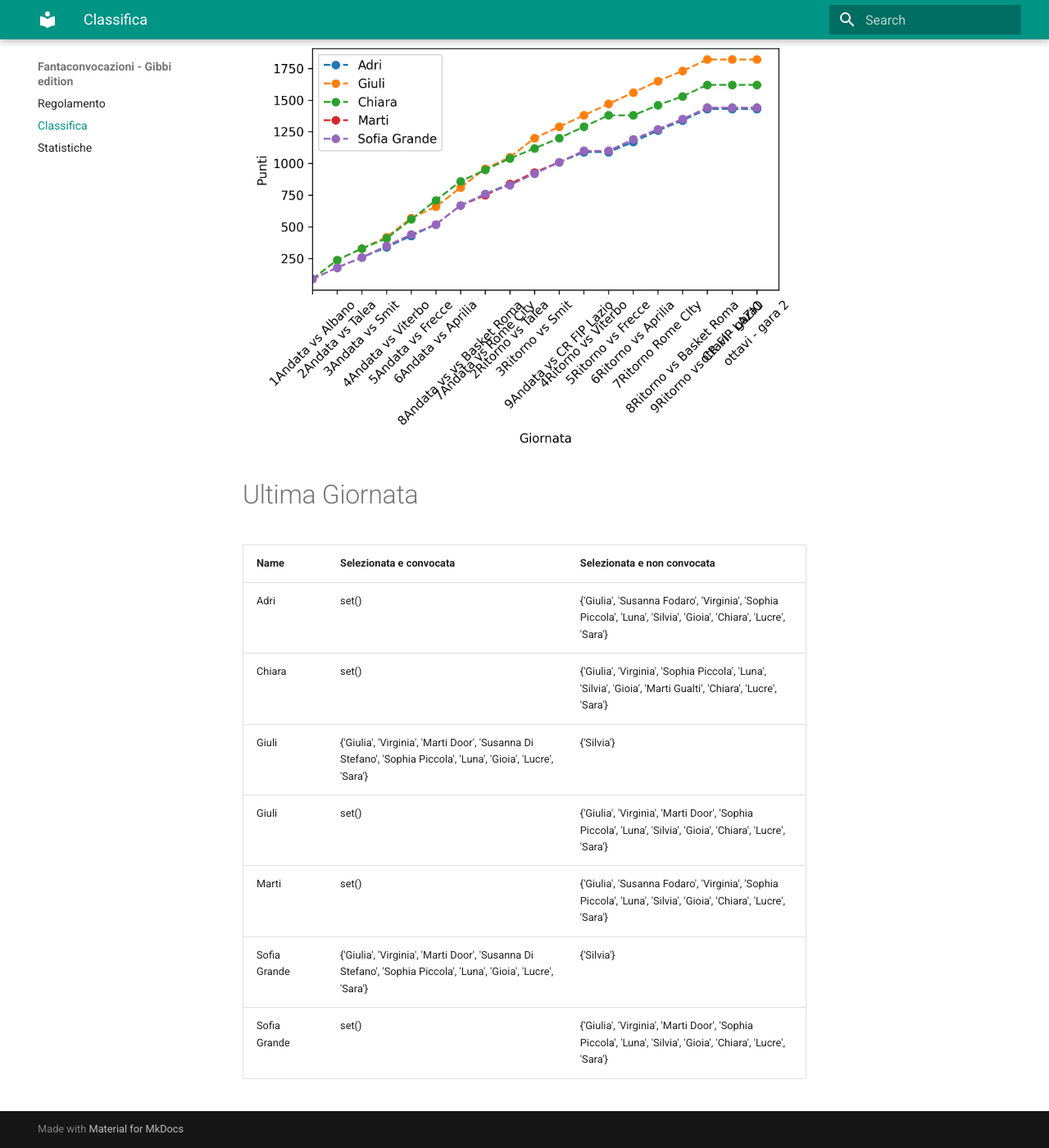
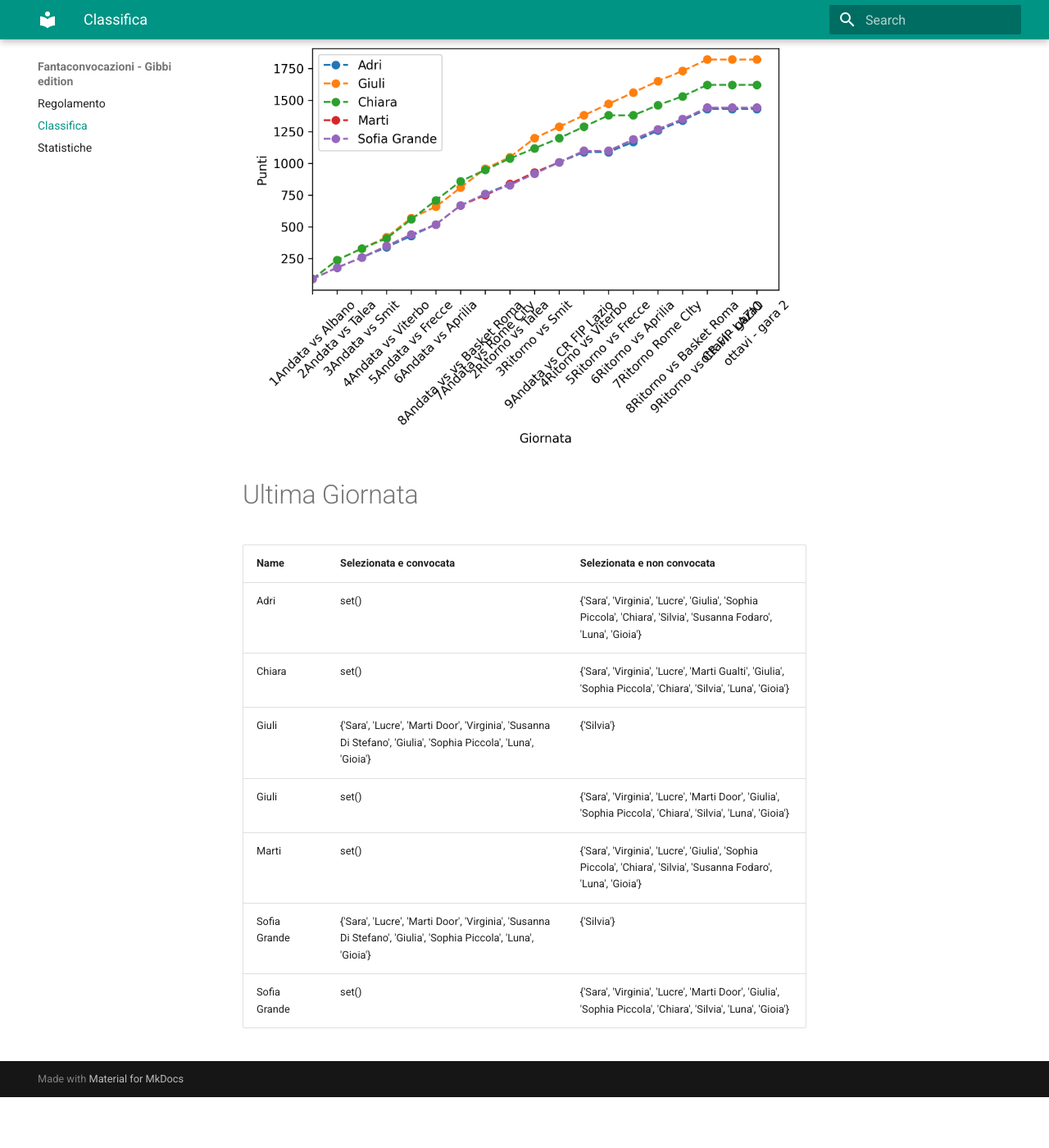
Before and after one commit to martinig94/fantagibbi, an MkDocs documentation site: the page built from docs/Classifica.md, in a window 1280 px wide and 1400 px high, scrolled down 565 px. Shown: the whole window at 82% size. Built offline with MkDocs 1.6.1 and Material for MkDocs 9.7.7, drawn with Linux system fonts in a browser that asks for light colours; after the commit the page ends 1903 px from its top, so only the background shows below that.

Commit message:
Auto-update from main.py

```diff
--- a/docs/Classifica.md
+++ b/docs/Classifica.md
@@ -18,11 +18,11 @@
 <!-- START_TABLE CORRECT -->
 | Name         | Selezionata e convocata                                                                                        | Selezionata e non convocata                                                                                      |
 |:-------------|:---------------------------------------------------------------------------------------------------------------|:-----------------------------------------------------------------------------------------------------------------|
-| Adri         | set()                                                                                                          | {'Giulia', 'Susanna Fodaro', 'Virginia', 'Sophia Piccola', 'Luna', 'Silvia', 'Gioia', 'Chiara', 'Lucre', 'Sara'} |
-| Chiara       | set()                                                                                                          | {'Giulia', 'Virginia', 'Sophia Piccola', 'Luna', 'Silvia', 'Gioia', 'Marti Gualti', 'Chiara', 'Lucre', 'Sara'}   |
-| Giuli        | {'Giulia', 'Virginia', 'Marti Door', 'Susanna Di Stefano', 'Sophia Piccola', 'Luna', 'Gioia', 'Lucre', 'Sara'} | {'Silvia'}                                                                                                       |
-| Giuli        | set()                                                                                                          | {'Giulia', 'Virginia', 'Marti Door', 'Sophia Piccola', 'Luna', 'Silvia', 'Gioia', 'Chiara', 'Lucre', 'Sara'}     |
-| Marti        | set()                                                                                                          | {'Giulia', 'Susanna Fodaro', 'Virginia', 'Sophia Piccola', 'Luna', 'Silvia', 'Gioia', 'Chiara', 'Lucre', 'Sara'} |
-| Sofia Grande | {'Giulia', 'Virginia', 'Marti Door', 'Susanna Di Stefano', 'Sophia Piccola', 'Luna', 'Gioia', 'Lucre', 'Sara'} | {'Silvia'}                                                                                                       |
-| Sofia Grande | set()                                                                                                          | {'Giulia', 'Virginia', 'Marti Door', 'Sophia Piccola', 'Luna', 'Silvia', 'Gioia', 'Chiara', 'Lucre', 'Sara'}     |
+| Adri         | set()                                                                                                          | {'Sara', 'Virginia', 'Lucre', 'Giulia', 'Sophia Piccola', 'Chiara', 'Silvia', 'Susanna Fodaro', 'Luna', 'Gioia'} |
+| Chiara       | set()                                                                                                          | {'Sara', 'Virginia', 'Lucre', 'Marti Gualti', 'Giulia', 'Sophia Piccola', 'Chiara', 'Silvia', 'Luna', 'Gioia'}   |
+| Giuli        | {'Sara', 'Lucre', 'Marti Door', 'Virginia', 'Susanna Di Stefano', 'Giulia', 'Sophia Piccola', 'Luna', 'Gioia'} | {'Silvia'}                                                                                                       |
+| Giuli        | set()                                                                                                          | {'Sara', 'Virginia', 'Lucre', 'Marti Door', 'Giulia', 'Sophia Piccola', 'Chiara', 'Silvia', 'Luna', 'Gioia'}     |
+| Marti        | set()                                                                                                          | {'Sara', 'Virginia', 'Lucre', 'Giulia', 'Sophia Piccola', 'Chiara', 'Silvia', 'Susanna Fodaro', 'Luna', 'Gioia'} |
+| Sofia Grande | {'Sara', 'Lucre', 'Marti Door', 'Virginia', 'Susanna Di Stefano', 'Giulia', 'Sophia Piccola', 'Luna', 'Gioia'} | {'Silvia'}                                                                                                       |
+| Sofia Grande | set()                                                                                                          | {'Sara', 'Virginia', 'Lucre', 'Marti Door', 'Giulia', 'Sophia Piccola', 'Chiara', 'Silvia', 'Luna', 'Gioia'}     |
 <!-- END_TABLE CORRECT -->
```
